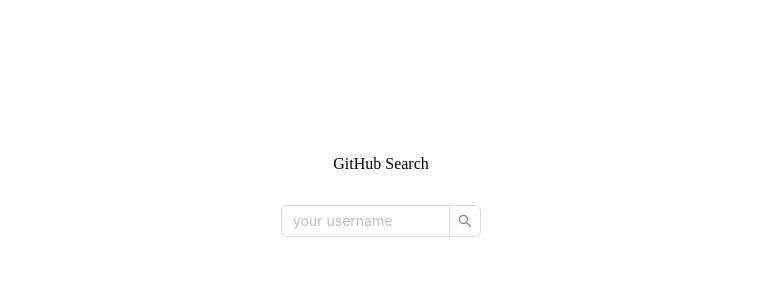
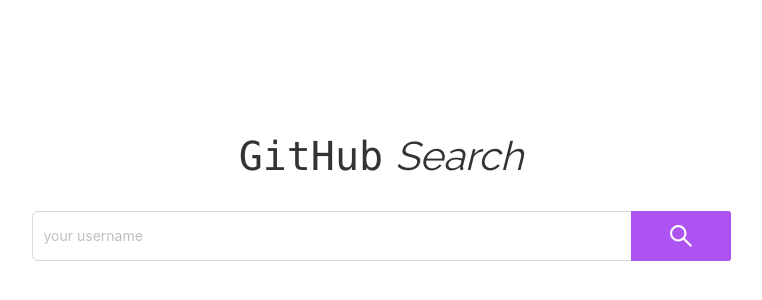
Before and after one commit to FabiSantos/GitHub-Users, a React (Vite) app: page / in a window 1280 px wide. Shown: the part 204-504 px from the top of the page, without its empty margins (259-1021 px from the left). Built offline with nearby package versions, Linux system fonts and the light colour scheme.

Commit message:
feat: add mock and styles for result and home page.

```diff
--- a/src/App.jsx
+++ b/src/App.jsx
@@ -1,12 +1,10 @@
 import PrivateRoutes from './Routes/Routes';
 import './App.scss'
-import Alert from './components/Alert/index';
 
 const App = () => {
   return (
     <div className='app'>
       <PrivateRoutes />
-      {/*       <Alert message={"hola"} /> */}
     </div>
   )
 }
--- a/src/App.scss
+++ b/src/App.scss
@@ -1,3 +1,8 @@
+//FONT
+
+@import url("https://fonts.googleapis.com/css?family=Raleway&display=swap");
+
+
 //PAGES
 @import "./pages/Home/index.scss";
 @import "./pages/Result/index.scss";
@@ -7,7 +12,13 @@
 @import "./components/GhTitle/index.scss";
 @import "./components/SearchBar/index.scss";
 
+* {
+    margin: 0;
+    padding: 0;
+}
+
 .app {
     text-align: center;
     height: 100%;
+    font-family: Raleway;
 }
--- a/src/components/GhTitle/index.jsx
+++ b/src/components/GhTitle/index.jsx
@@ -1,7 +1,8 @@
 const GhTitle = () => {
   return (
-    <div className='gh-title'>
-      <span>GitHub Search</span>
+    <div className="container__text">
+      <span className="container__text--title">GitHub</span>
+      <span className="container__text--sub-title">Search</span>
     </div>
   )
 }
--- a/src/components/GhTitle/index.scss
+++ b/src/components/GhTitle/index.scss
@@ -0,0 +1,16 @@
+.container__text {
+    font-size: 40px;
+    color: #333333;
+
+    &--title {
+        font-family: 'Monaco', sans-serif;
+    }
+
+    &--sub-title {
+        font-style: italic;
+        font-weight: 200;
+        padding-left: 12px;
+
+
+    }
+}
--- a/src/components/SearchBar/index.jsx
+++ b/src/components/SearchBar/index.jsx
@@ -10,7 +10,7 @@
                 onSearch={onSearch}
                 status={status}
                 style={style}
-
+                className="input-search"
             />
         </div>
     );
--- a/src/components/SearchBar/index.scss
+++ b/src/components/SearchBar/index.scss
@@ -0,0 +1,25 @@
+.ant-input {
+    width: 600px !important;
+    height: 50px !important;
+
+    @media (max-width: 765px) {
+        width: 300px !important;
+    }
+}
+
+.ant-btn {
+    width: 100px !important;
+    height: 50px !important;
+    border-radius: 0px 3px 3px 0px;
+    background-color: #ac53f2;
+    border: #ac53f2;
+    padding: 0;
+    margin: 0;
+    box-shadow: 0 1px 5px 0 rgba(0, 0, 0, 0.19);
+    display: inline-block;
+}
+
+.anticon {
+    color: #ffffff;
+    transform: scale(1.75) !important;
+}
--- /dev/null
+++ b/src/mock/mock.js
@@ -0,0 +1,16 @@
+const repositories = [
+    {
+        projectName: "Burguer Queen",
+        details: "lorem ipsum",
+        likes: 2,
+    },
+    {
+        projectName: "Portafólio",
+        details: "lorem ipsum",
+        likes: 0,
+    }
+];
+
+
+
+export default repositories;
--- /dev/null
+++ b/src/mock/profileMock.js
@@ -0,0 +1,8 @@
+const profiles = [
+    {
+        avatar: "https://avatars.githubusercontent.com/u/63024682?s=400&u=81f050fbae74859121f205bcd2bae1faeed9b4ad&v=4",
+        name: "Fabiane Santos"
+    }
+];
+
+export default profiles;
--- a/src/pages/Home/index.jsx
+++ b/src/pages/Home/index.jsx
@@ -12,7 +12,7 @@
     const handleSearch = (value) => {
         const valueFormated = value.trim();
 
-        if (!valueFormated) (setShowAlert(true));
+        if (!valueFormated) setShowAlert(true);
         else navigate("/result");
         console.log(valueFormated)
     };
@@ -20,13 +20,15 @@
     return (
         <div className='home'>
             <GhTitle />
+
             <SearchBar
                 placeholder={"your username"}
                 onSearch={handleSearch}
                 onChange={() => setShowAlert(false)}
                 status={showAlert && "error"}
-                style={{ width: 200 }}
+
             />
+
             {showAlert &&
                 <AlertMessage
                     direction={"vertical"}
--- a/src/pages/Result/index.jsx
+++ b/src/pages/Result/index.jsx
@@ -1,9 +1,49 @@
-import React from 'react'
+import repositories from "../../Mock/mock";
+import profiles from "../../mock/profileMock";
+import GhTitle from "../../components/GhTitle";
+import SearchBar from "../../components/SearchBar";
+
 
 
 const Result = () => {
+    console.log(repositories);
+    console.log(profiles);
     return (
-        <div className='container__result'>soy result</div>
+
+
+        <div>
+
+            <div className="search">
+                <GhTitle />
+                <SearchBar />
+
+            </div>
+            <div className='container__result'>
+
+                {profiles.map(item => {
+                    return (
+                        <div key={item.name} >
+                            <img className="container__result--avatar" src={item.avatar} alt={item.name} />
+                            <p className="container__result--login" >{item.name}</p>
+                        </div>
+                    )
+                })}
+
+
+                <div className="container__result--repositories">
+                    {repositories.map(repository => {
+                        return (
+                            <div key={repository.projectName}>
+                                <h1 >{repository.projectName}</h1>
+                                <p>{repository.details}</p>
+                                <div>{repository.likes}</div>
+                            </div>
+                        )
+                    })}
+                </div>
+            </div>
+
+        </div>
     )
 }
 
--- a/src/pages/Result/index.scss
+++ b/src/pages/Result/index.scss
@@ -1,3 +1,46 @@
+.search {
+    display: flex;
+    flex-direction: row;
+    align-items: center;
+    justify-content: space-evenly;
+    margin-top: 30px;
+
+    @media (max-width: 765px) {
+        flex-direction: column;
+
+
+    }
+
+}
+
 .container__result {
-    color: red;
+    display: flex;
+    text-align: justify;
+    margin: 6%;
+
+    p {
+        color: #333333;
+    }
+
+    &--avatar {
+        width: 280px;
+        height: 280px;
+        border-radius: 3px;
+    }
+
+    &--login {
+        font-size: 35px;
+    }
+
+    &--repositories {
+        padding-left: 6%;
+
+
+
+
+        h1 {
+            color: #ac53f2;
+        }
+    }
+
 }
```
